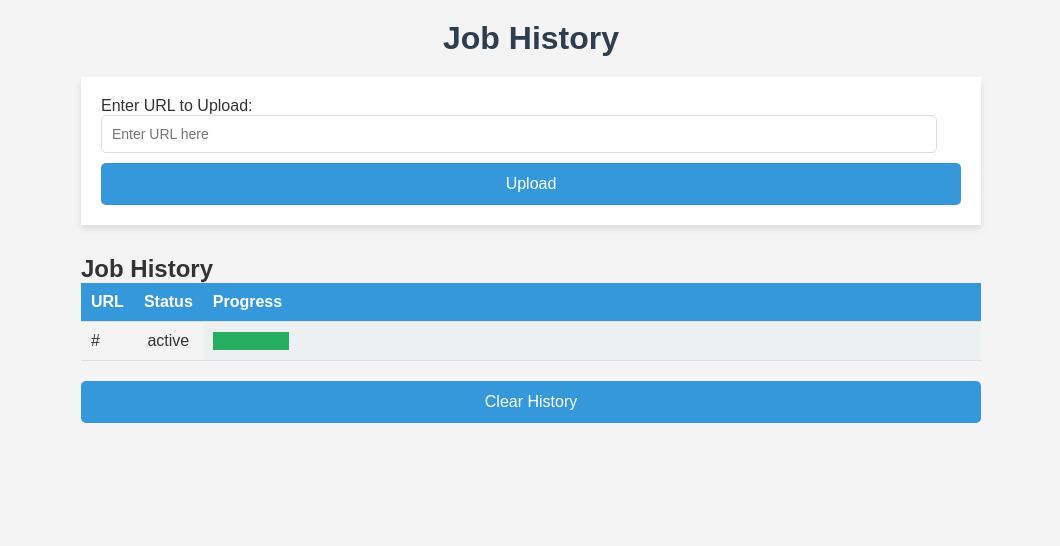
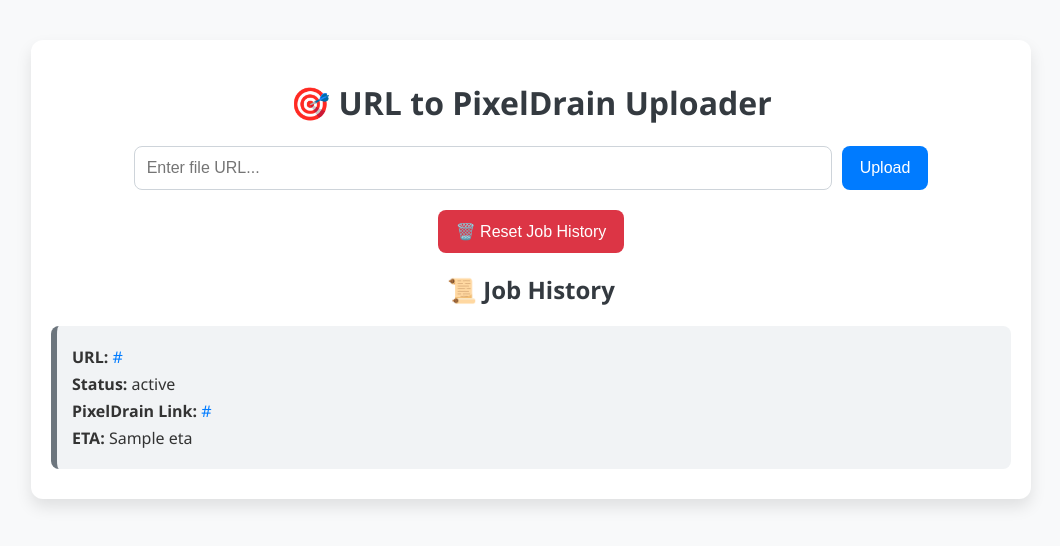
Before and after one commit to basil03p/url-pixeldrain-uploader, a Flask app: template templates/index.html in a window 1280 px wide. Shown: the top 546 px of the page, without its empty margins (109-1169 px from the left). Run offline with Flask 3, Linux system fonts and the light colour scheme; the template is opened without the code that fills it: most values are stand-ins (such as "Sample title", 1, 10 or a date in 2020).

Commit message:
added clear history

```diff
--- a/app.py
+++ b/app.py
@@ -1,117 +1,99 @@
 import os
 import json
 import threading
-import time
-from flask import Flask, render_template, request
 import requests
+from flask import Flask, render_template, request, redirect, url_for
+from urllib.parse import urlparse
+from time import time
+from dotenv import load_dotenv
+
+load_dotenv()
 
 app = Flask(__name__)
 
-# Lock to handle concurrent access to jobs
+JOBS_FILE = "jobs.json"
+UPLOAD_URL = "https://pixeldrain.com/api/file"
+
 jobs_lock = threading.Lock()
+active_jobs = []
 
-# File where job history is stored
-JOBS_FILE = "jobs.json"
+# Load jobs from file
+def load_jobs():
+    if not os.path.exists(JOBS_FILE):
+        return []
+    with open(JOBS_FILE, "r") as file:
+        try:
+            return json.load(file)
+        except json.JSONDecodeError:
+            return []
 
-def load_jobs():
-    """Load the job history from the JSON file."""
-    if os.path.exists(JOBS_FILE):
-        with open(JOBS_FILE, "r") as file:
-            try:
-                return json.load(file)
-            except json.JSONDecodeError:
-                return []
-    else:
-        return []
-
+# Save jobs to file
 def save_jobs(jobs):
-    """Save the job history to the JSON file."""
     with open(JOBS_FILE, "w") as file:
         json.dump(jobs, file, indent=4)
 
+# Background worker
+def job_worker():
+    while True:
+        if active_jobs:
+            job = active_jobs.pop(0)
+            url = job["url"]
+            filename = urlparse(url).path.split("/")[-1] or "file"
+
+            try:
+                start = time()
+                with requests.get(url, stream=True, timeout=30) as r:
+                    r.raise_for_status()
+                    total = int(r.headers.get("Content-Length", 0))
+                    uploaded = 0
+
+                    with requests.Session() as s:
+                        with s.post(UPLOAD_URL, files={"file": (filename, r.raw)}) as upload_response:
+                            upload_response.raise_for_status()
+                            res_json = upload_response.json()
+                            job["status"] = "success ✅"
+                            job["link"] = f"https://pixeldrain.com/u/{res_json['id']}"
+
+                duration = time() - start
+                job["eta"] = f"{int(duration)}s"
+
+            except Exception as e:
+                job["status"] = f"failed ⚠️ {str(e)}"
+                job["link"] = ""
+
+            with jobs_lock:
+                jobs = load_jobs()
+                jobs.insert(0, job)
+                save_jobs(jobs)
+
+# Start background thread
+threading.Thread(target=job_worker, daemon=True).start()
+
 @app.route("/", methods=["GET"])
 def index():
-    """Render the job history page."""
-    jobs = load_jobs()
+    with jobs_lock:
+        jobs = load_jobs()
     return render_template("index.html", jobs=jobs)
 
 @app.route("/submit", methods=["POST"])
 def submit():
-    """Submit a new upload job."""
-    url = request.form["url"]
-    job = {
-        "url": url,
-        "status": "Uploading",
-        "progress": 0
-    }
+    url = request.form.get("url")
+    if url:
+        job = {
+            "url": url,
+            "status": "pending ⏳",
+            "link": "",
+            "eta": ""
+        }
+        active_jobs.append(job)
+    return redirect(url_for("index"))
 
-    # Load current jobs and append the new job
-    with jobs_lock:
-        jobs = load_jobs()
-        jobs.append(job)
-        save_jobs(jobs)
-
-    # Start the upload in a separate thread
-    threading.Thread(target=upload_file, args=(job,)).start()
-
-    return render_template("index.html", jobs=jobs)
-
-def upload_file(job):
-    """Simulate the file upload process."""
-    url = job["url"]
-    job["status"] = "Uploading"
-
-    # Simulate a file upload and update progress
-    total_file_size = 1000  # Example: 1000 bytes total file size (you'll need to get real file size in a real scenario)
-    uploaded_size = 0
-
-    try:
-        while uploaded_size < total_file_size:
-            time.sleep(1)  # Simulate time taken for uploading a chunk
-            uploaded_size += 100  # Simulate uploading 100 bytes at a time
-
-            # Calculate progress as a percentage
-            if total_file_size > 0:
-                job["progress"] = (uploaded_size / total_file_size) * 100
-            else:
-                job["progress"] = 0
-
-            # Update job status if completed
-            if uploaded_size >= total_file_size:
-                job["status"] = "Completed"
-                job["progress"] = 100
-
-            # Save job history to file
-            with jobs_lock:
-                jobs = load_jobs()
-                for saved_job in jobs:
-                    if saved_job["url"] == job["url"]:
-                        saved_job["status"] = job["status"]
-                        saved_job["progress"] = job["progress"]
-                save_jobs(jobs)
-
-    except Exception as e:
-        job["status"] = f"Failed: {str(e)}"
-        job["progress"] = 0
-        with jobs_lock:
-            jobs = load_jobs()
-            for saved_job in jobs:
-                if saved_job["url"] == job["url"]:
-                    saved_job["status"] = job["status"]
-                    saved_job["progress"] = job["progress"]
-            save_jobs(jobs)
-
-@app.route("/clear", methods=["POST"])
-def clear_jobs():
-    """Clear the job history."""
+@app.route("/reset", methods=["POST"])
+def reset():
     with jobs_lock:
         save_jobs([])
-    return render_template("index.html", jobs=[])
+    return redirect(url_for("index"))
 
 if __name__ == "__main__":
-    # Ensure that the jobs.json file exists
-    if not os.path.exists(JOBS_FILE):
-        with open(JOBS_FILE, "w") as file:
-            json.dump([], file)
-
-    app.run(host="0.0.0.0", port=10000, debug=True)
+    port = int(os.environ.get("PORT", 10000))
+    app.run(host="0.0.0.0", port=port, debug=True)
--- a/static/css/style.css
+++ b/static/css/style.css
@@ -1,103 +1,91 @@
-/* General Reset */
-* {
+body {
+    font-family: 'Segoe UI', Tahoma, Geneva, Verdana, sans-serif;
+    background-color: #f8f9fa;
     margin: 0;
     padding: 0;
-    box-sizing: border-box;
-}
-
-body {
-    font-family: Arial, sans-serif;
-    background-color: #f4f4f4;
-    padding: 20px;
     color: #333;
 }
 
 .container {
-    width: 100%;
-    max-width: 900px;
-    margin: 0 auto;
+    max-width: 960px;
+    margin: 40px auto;
+    padding: 20px;
+    background: white;
+    box-shadow: 0 8px 16px rgba(0,0,0,0.1);
+    border-radius: 12px;
 }
 
-h1 {
+h1, h2 {
     text-align: center;
-    margin-bottom: 20px;
-    color: #2c3e50;
+    color: #343a40;
 }
 
-/* Job history table */
-table {
-    width: 100%;
-    border-collapse: collapse;
-    margin-bottom: 20px;
+.url-form, .reset-form {
+    display: flex;
+    justify-content: center;
+    gap: 10px;
+    margin: 20px 0;
 }
 
-th, td {
-    padding: 10px;
-    text-align: left;
-    border-bottom: 1px solid #ddd;
-}
-
-th {
-    background-color: #3498db;
-    color: white;
-}
-
-tr:nth-child(even) {
-    background-color: #f9f9f9;
-}
-
-.status {
-    text-align: center;
-}
-
-.progress-bar-container {
-    background-color: #ecf0f1;
-    width: 100%;
-    height: 20px;
-    border-radius: 5px;
-    overflow: hidden;
-    margin: 5px 0;
-}
-
-.progress-bar {
-    height: 100%;
-    background-color: #27ae60;
-    width: 0;
-    transition: width 0.2s ease;
-}
-
-.form-container {
-    background-color: #fff;
-    padding: 20px;
-    box-shadow: 0 4px 6px rgba(0, 0, 0, 0.1);
-    margin-bottom: 30px;
-}
-
-input[type="text"] {
-    width: calc(100% - 24px);
-    padding: 10px;
-    border: 1px solid #ddd;
-    border-radius: 5px;
-    margin-bottom: 10px;
-    font-size: 14px;
+input[type="url"] {
+    padding: 12px;
+    width: 70%;
+    border: 1px solid #ced4da;
+    border-radius: 8px;
+    font-size: 16px;
 }
 
 button {
-    width: 100%;
-    padding: 12px;
-    background-color: #3498db;
+    padding: 12px 18px;
+    background-color: #007bff;
     color: white;
+    font-size: 16px;
     border: none;
-    border-radius: 5px;
-    font-size: 16px;
+    border-radius: 8px;
     cursor: pointer;
 }
 
 button:hover {
-    background-color: #2980b9;
+    background-color: #0056b3;
 }
 
-/* Centering elements for better layout */
-.center {
-    text-align: center;
+.reset-btn {
+    background-color: #dc3545;
 }
+
+.reset-btn:hover {
+    background-color: #a71d2a;
+}
+
+.job-list {
+    margin-top: 20px;
+}
+
+.job-card {
+    background-color: #f1f3f5;
+    border-left: 6px solid #6c757d;
+    padding: 15px;
+    margin: 10px 0;
+    border-radius: 8px;
+}
+
+.job-card.success {
+    border-left-color: #28a745;
+}
+
+.job-card.error {
+    border-left-color: #dc3545;
+}
+
+.job-card a {
+    color: #007bff;
+    text-decoration: none;
+}
+
+.job-card a:hover {
+    text-decoration: underline;
+}
+
+.job-status, .job-url, .job-link, .job-eta {
+    margin: 5px 0;
+}
--- a/templates/index.html
+++ b/templates/index.html
@@ -2,47 +2,51 @@
 <html lang="en">
 <head>
     <meta charset="UTF-8">
-    <meta name="viewport" content="width=device-width, initial-scale=1.0">
-    <title>File Upload Status</title>
+    <title>URL to PixelDrain Uploader</title>
     <link rel="stylesheet" href="{{ url_for('static', filename='css/style.css') }}">
 </head>
 <body>
     <div class="container">
-        <h1>Job History</h1>
+        <h1>🎯 URL to PixelDrain Uploader</h1>
 
-        <div class="form-container">
-            <form action="/submit" method="POST">
-                <label for="url">Enter URL to Upload:</label>
-                <input type="text" id="url" name="url" placeholder="Enter URL here" required>
-                <button type="submit">Upload</button>
-            </form>
+        <form action="/submit" method="post" class="url-form">
+            <input type="url" name="url" placeholder="Enter file URL..." required>
+            <button type="submit">Upload</button>
+        </form>
+
+        <form action="/reset" method="post" class="reset-form">
+            <button type="submit" class="reset-btn">🗑️ Reset Job History</button>
+        </form>
+
+        <h2>📜 Job History</h2>
+        <div class="job-list">
+            {% if jobs %}
+                {% for job in jobs %}
+                    <div class="job-card {% if 'failed' in job.status %}error{% elif 'success' in job.status %}success{% endif %}">
+                        <div class="job-url">
+                            <strong>URL:</strong>
+                            <a href="{{ job.url }}" target="_blank">{{ job.url }}</a>
+                        </div>
+                        <div class="job-status">
+                            <strong>Status:</strong> {{ job.status }}
+                        </div>
+                        {% if job.link %}
+                            <div class="job-link">
+                                <strong>PixelDrain Link:</strong>
+                                <a href="{{ job.link }}" target="_blank">{{ job.link }}</a>
+                            </div>
+                        {% endif %}
+                        {% if job.eta %}
+                            <div class="job-eta">
+                                <strong>ETA:</strong> {{ job.eta }}
+                            </div>
+                        {% endif %}
+                    </div>
+                {% endfor %}
+            {% else %}
+                <p>No jobs submitted yet.</p>
+            {% endif %}
         </div>
-
-        <h2>Job History</h2>
-        <table>
-            <thead>
-                <tr>
-                    <th>URL</th>
-                    <th>Status</th>
-                    <th>Progress</th>
-                </tr>
-            </thead>
-            <tbody>
-                {% for job in jobs %}
-                    <tr>
-                        <td>{{ job.url }}</td>
-                        <td class="status">{{ job.status }}</td>
-                        <td class="progress-bar-container">
-                            <div class="progress-bar" style="width: {{ job.progress }}%"></div>
-                        </td>
-                    </tr>
-                {% endfor %}
-            </tbody>
-        </table>
-
-        <form action="/clear" method="POST" class="center">
-            <button type="submit">Clear History</button>
-        </form>
     </div>
 </body>
 </html>
```
